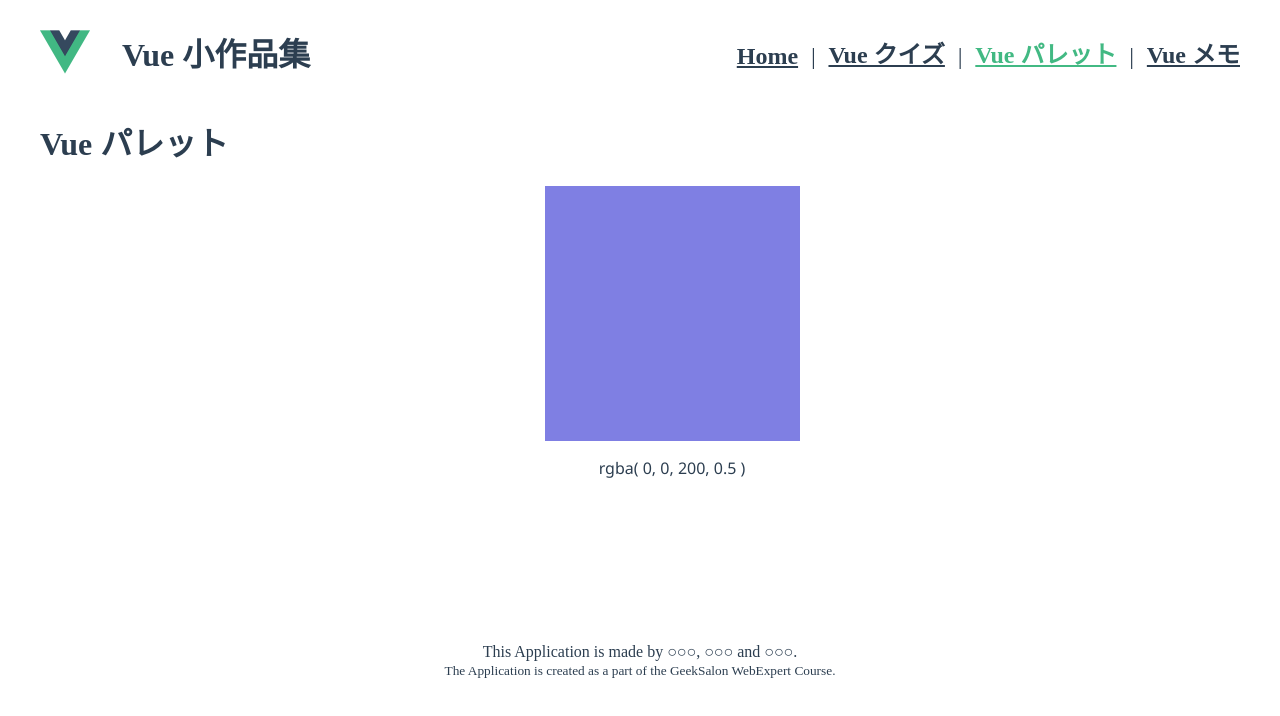
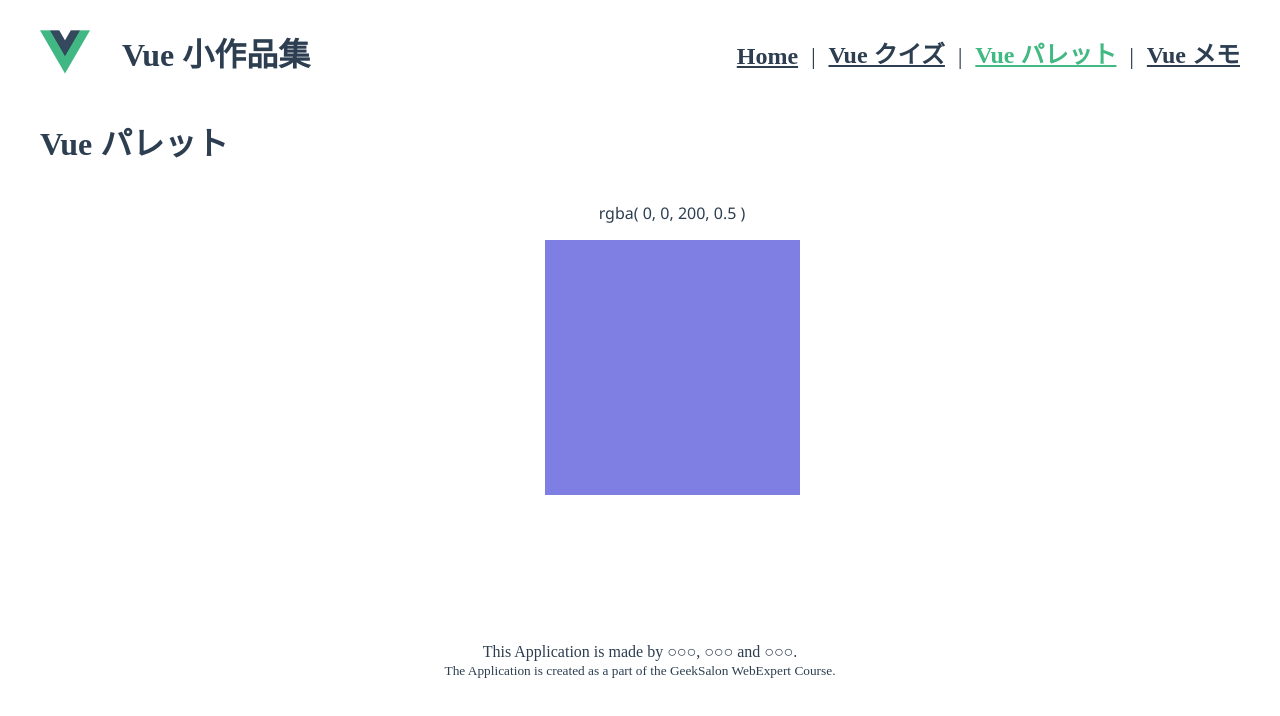
Before and after one commit to webex16-team-10/demo-team-app, a Vue app: page /palette in a window 1280 px wide. Shown: the top 716 px of the page. Built offline with nearby package versions, Linux system fonts and the light colour scheme.

Commit message:
Paletteを作りました

```diff
--- a/src/views/PaletteApp.vue
+++ b/src/views/PaletteApp.vue
@@ -1,8 +1,13 @@
 <template>
   <h1>Vue パレット</h1>
   <div class="app">
-    <div class="palette" style="background-color: rgba(0, 0, 200, 0.5)"></div>
-    <p>rgba( {{ 0 }}, {{ 0 }}, 200, 0.5 )</p>
+    <p>rgba( {{ red }}, {{ green }}, 200, 0.5 )</p>
+    <div
+      class="palette"
+      v-on:mousemove="changeColor"
+      v-on:click="pickColor"
+      v-bind:style="{ backgroundColor: `rgba(${red}, ${green}, 200, 0.5)` }"
+    ></div>
     <div class="colors-container">
       <div class="mini-palette"></div>
     </div>
```
